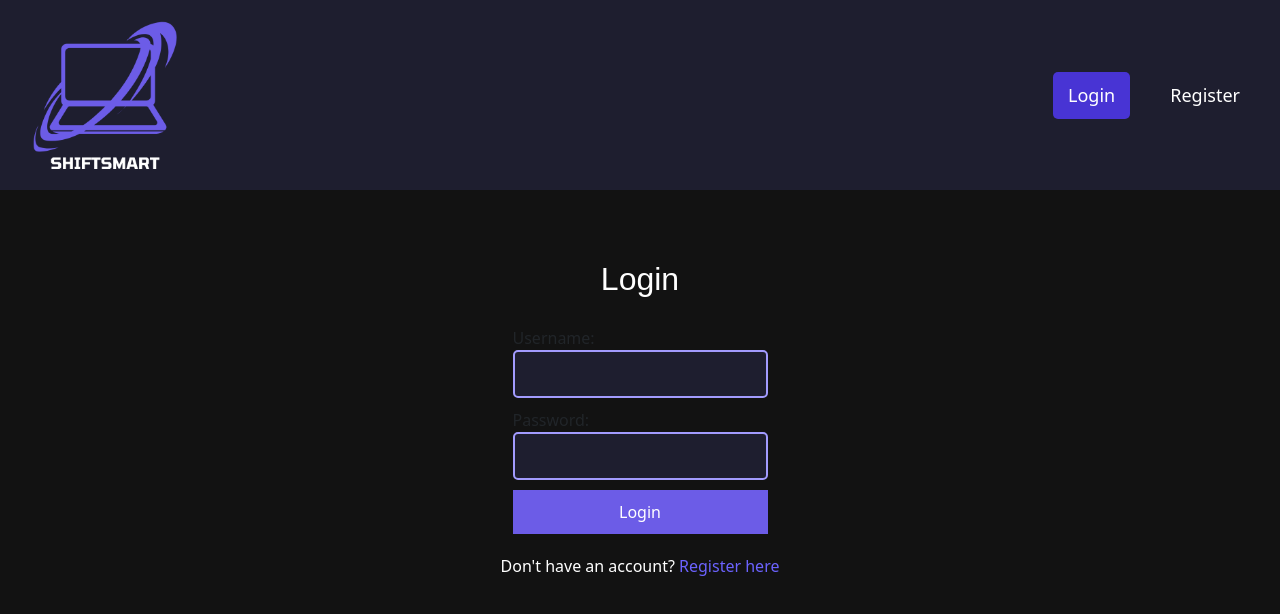
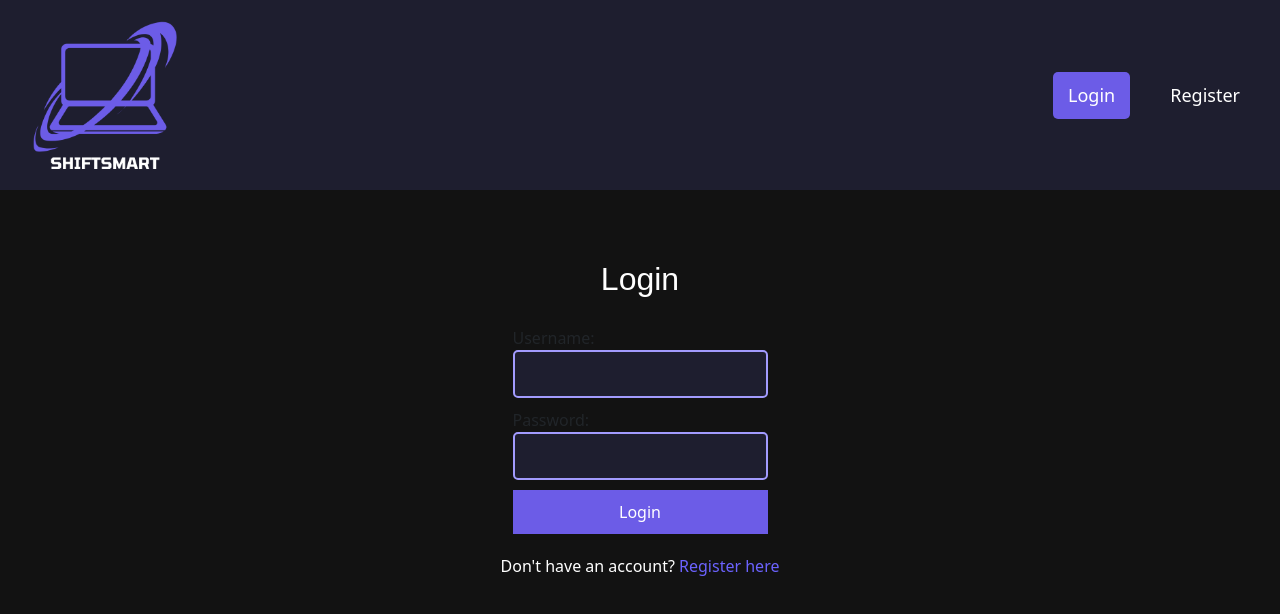
Before and after one commit to Isla-m03/Honours-Project, a React (Create React App) app in the folder frontend/: page /login in a window 1280 px wide. In both pictures the pointer is over the link "Login". Shown: the top 614 px of the page. Built offline with nearby package versions, Linux system fonts and the light colour scheme.

Commit message:
css changes

```diff
--- a/frontend/src/styles.css
+++ b/frontend/src/styles.css
@@ -146,7 +146,7 @@ nav a {
 }
 
 nav a:hover {
-    background-color: #4834d4;
+    background-color: #6c5ce7;
     color: #ffffff;
 }
 
@@ -162,7 +162,7 @@ nav a:hover {
 }
 
 .logout-btn:hover {
-    background-color: #e17055;
+    background-color: #362d7a;
 }
 
 /* Schedule Section */
```
Also changed, not shown: 1 other file (tests, documents, lock files or other folders).
